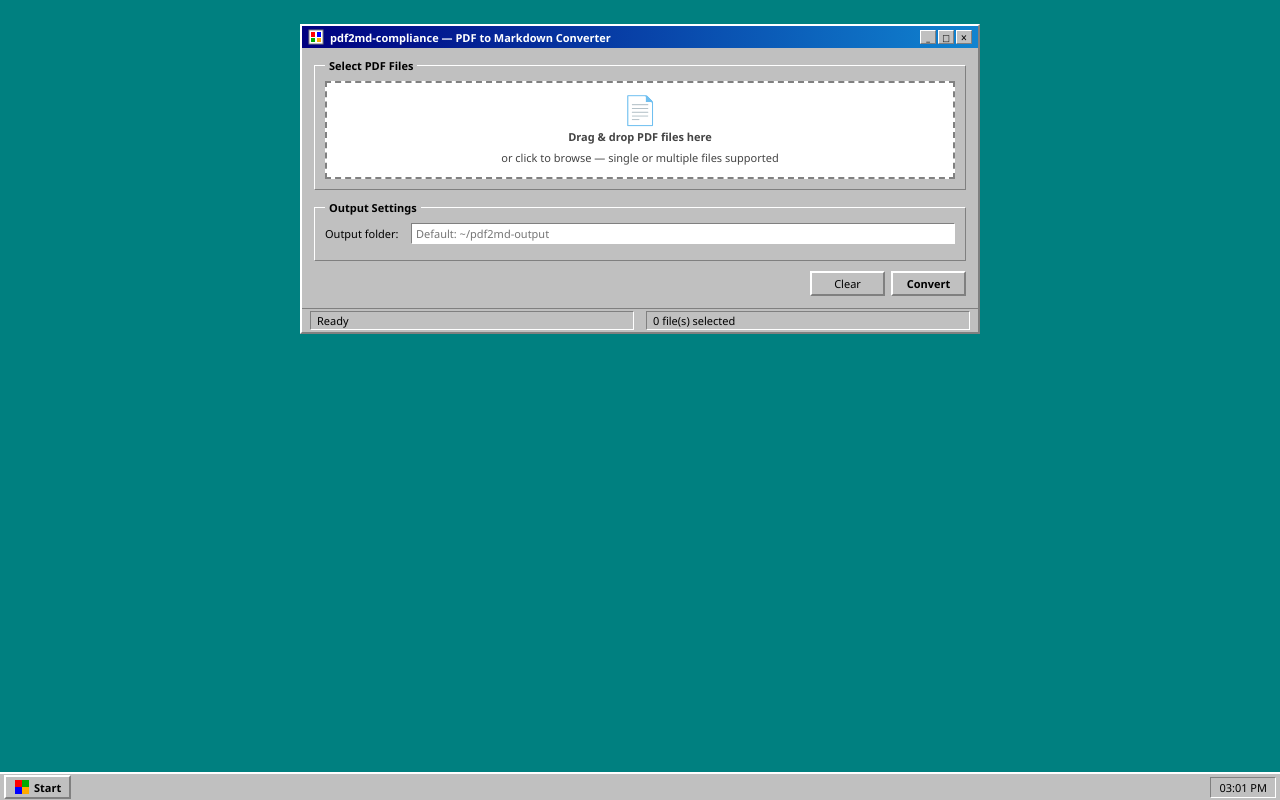
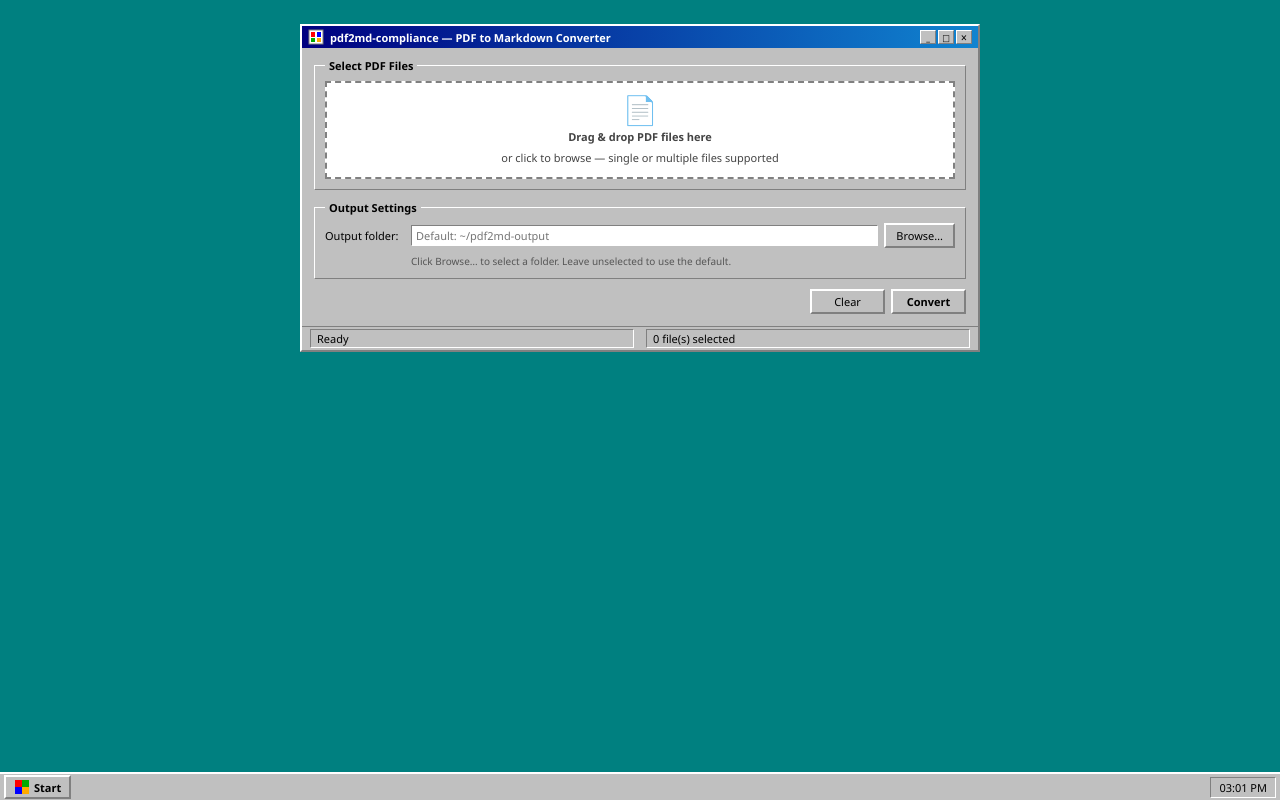
Before and after one commit to jasontgw/pdf2md-compliance-v2, a website: page gui/public/index.html in a window 1280 px wide. Drawn offline with Linux system fonts and the light colour scheme.

Commit message:
feat: add macOS output-folder picker to GUI

```diff
--- a/gui/public/index.html
+++ b/gui/public/index.html
@@ -141,6 +141,8 @@
       font-family: inherit;
       background: #fff;
     }
+    #browse-output-btn { min-width: 64px; }
+    .setting-help { margin-left: 86px; color: #555; font-size: 10px; }
 
     /* ── Buttons ──────────────────────────────────────────────────────────── */
     .btn-row { display: flex; gap: 6px; justify-content: flex-end; margin-top: 10px; }
@@ -335,8 +337,10 @@
       <legend>Output Settings</legend>
       <div class="row">
         <label for="output-dir">Output folder:</label>
-        <input type="text" id="output-dir" placeholder="Default: ~/pdf2md-output" />
+        <input type="text" id="output-dir" placeholder="Default: ~/pdf2md-output" readonly aria-label="Selected output folder" />
+        <button id="browse-output-btn" type="button" onclick="chooseOutputFolder()">Browse…</button>
       </div>
+      <p class="setting-help">Click Browse… to select a folder. Leave unselected to use the default.</p>
     </fieldset>
 
     <!-- Action buttons -->
@@ -475,6 +479,43 @@
     document.getElementById('log-box').innerHTML = '';
     document.getElementById('results-body').innerHTML = '';
     document.getElementById('status-text').textContent = 'Ready';
+  }
+
+  // ── Output folder picker ───────────────────────────────────────────────────
+  // The browser cannot safely reveal an absolute folder path itself. Instead,
+  // this local-only app asks the server to show the macOS native folder chooser.
+  async function chooseOutputFolder() {
+    const browseButton = document.getElementById('browse-output-btn');
+    const outputDirInput = document.getElementById('output-dir');
+    const originalLabel = browseButton.textContent;
+
+    browseButton.disabled = true;
+    browseButton.textContent = 'Opening…';
+    document.getElementById('status-text').textContent = 'Choose an output folder in the macOS dialog…';
+
+    try {
+      const response = await fetch('/api/select-output-folder', { method: 'POST' });
+      const data = await response.json();
+
+      if (!response.ok) {
+        throw new Error(data.error || 'Unable to open the folder chooser.');
+      }
+
+      if (data.cancelled) {
+        document.getElementById('status-text').textContent = 'Folder selection cancelled';
+        return;
+      }
+
+      outputDirInput.value = data.outputDir;
+      outputDirInput.title = data.outputDir;
+      document.getElementById('status-text').textContent = 'Output folder selected';
+    } catch (err) {
+      alert(`Could not select an output folder: ${err.message}`);
+      document.getElementById('status-text').textContent = 'Unable to select output folder';
+    } finally {
+      browseButton.disabled = false;
+      browseButton.textContent = originalLabel;
+    }
   }
 
   // File input change
```
Also changed, not shown: gui/server.mjs (+44 -5 lines), README.md.
